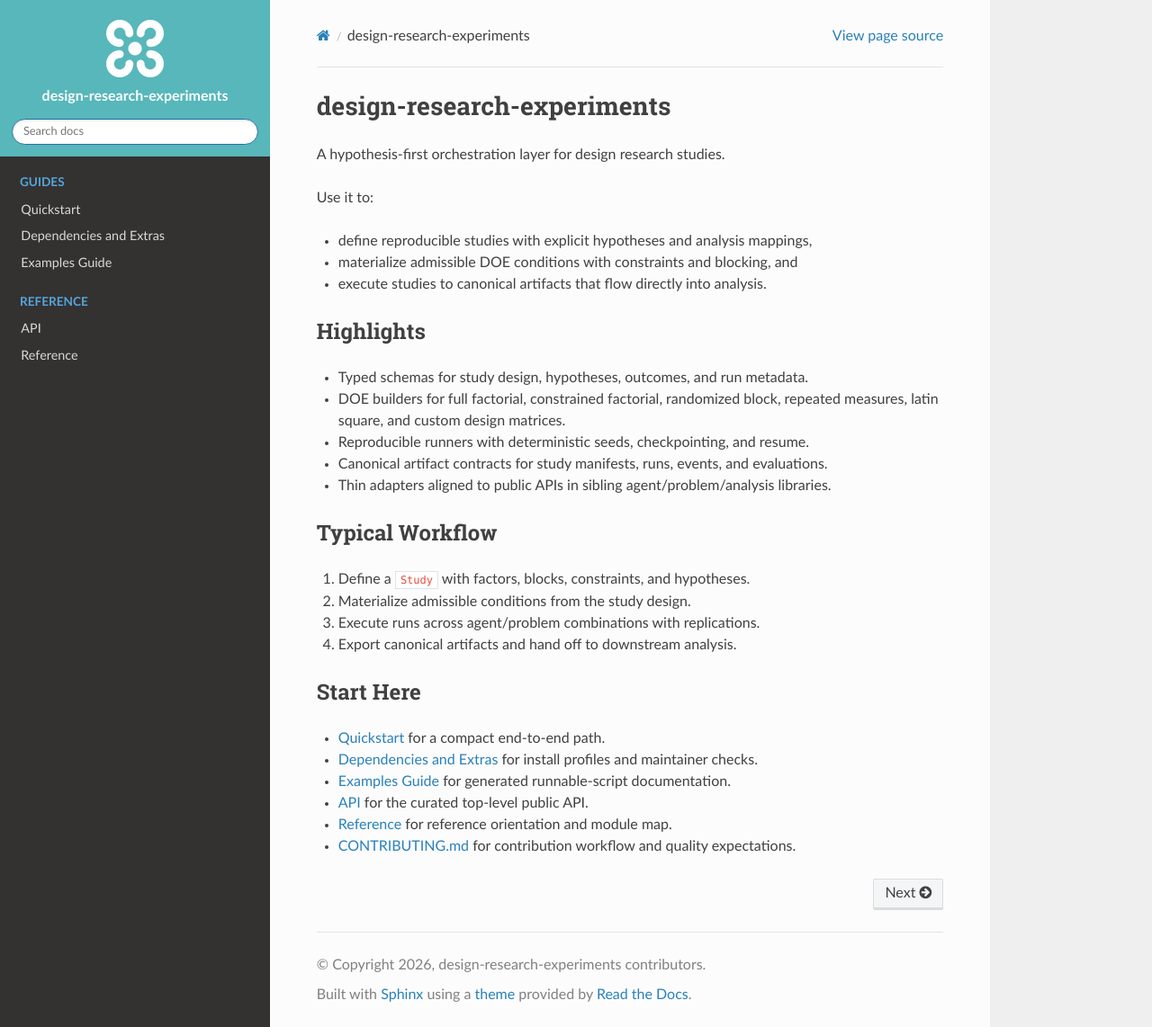
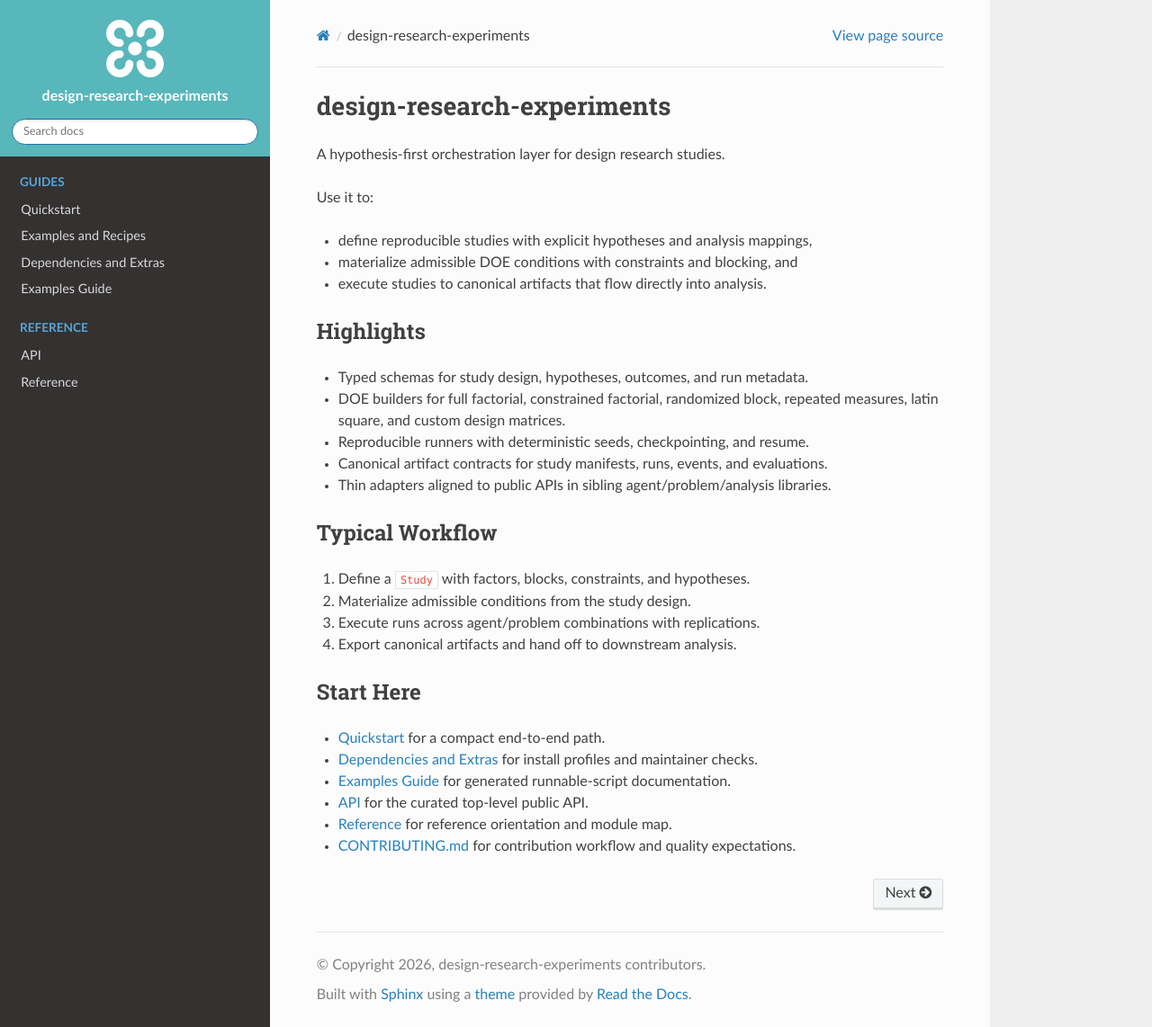
Before and after one commit to cmudrc/design-research-experiments, a Sphinx documentation site: the page built from docs/index.rst, in a window 1280 px wide and 1142 px high. Shown: the whole window at 90% size. Built offline with Sphinx 7.4.7 and the Read the Docs theme 3.1.0, drawn with Linux system fonts in a browser that asks for light colours; part of the change alters nothing that is shown.

```diff
--- a/docs/conf.py
+++ b/docs/conf.py
@@ -23,6 +23,7 @@ extensions = [
     "sphinx.ext.autosummary",
     "sphinx.ext.napoleon",
     "sphinx.ext.viewcode",
+    "sphinx.ext.intersphinx",
 ]
 
 napoleon_google_docstring = True
@@ -33,6 +34,9 @@ autodoc_typehints = "none"
 autosummary_generate = True
 autosummary_imported_members = True
 nitpicky = True
+intersphinx_mapping = {
+    "python": ("https://docs.python.org/3", None),
+}
 
 templates_path = ["_templates"]
 exclude_patterns = ["_build", "Thumbs.db", ".DS_Store"]
--- a/docs/index.rst
+++ b/docs/index.rst
@@ -44,6 +44,7 @@ Start Here
    :hidden:
 
    quickstart
+   examples_and_recipes
    dependencies_and_extras
    examples/index
 
```
